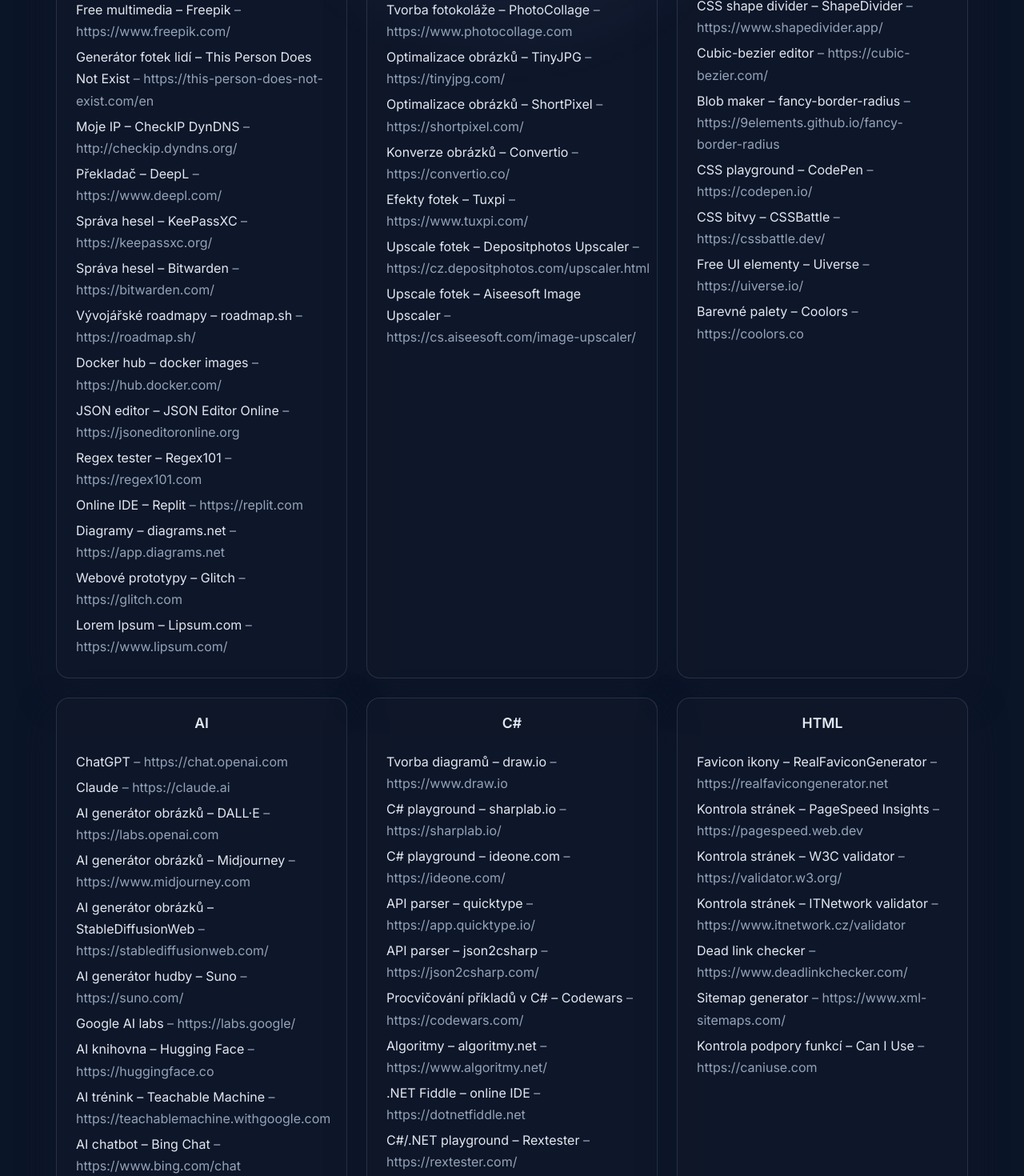
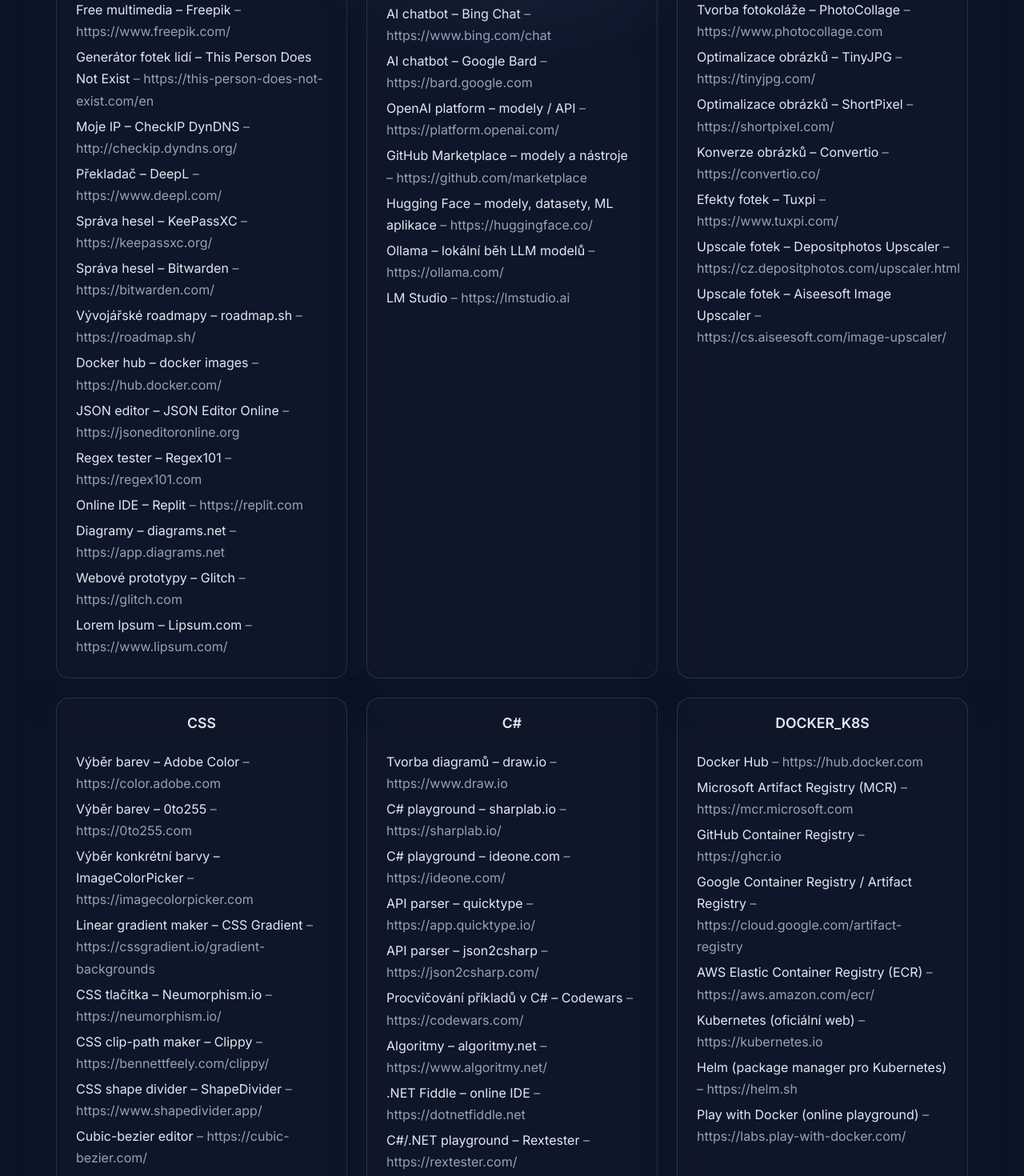
Before and after one commit to TomasSobotaT/Personal_Portfolio_Angular, an Angular app: page /pomucky in a window 1280 px wide. Shown: the part 640-2110 px from the top of the page at 80% size. Built offline with nearby package versions, Linux system fonts and the light colour scheme.

Commit message:
2026 update

```diff
--- a/src/app/core/data-sources/education.datasource.ts
+++ b/src/app/core/data-sources/education.datasource.ts
@@ -3,6 +3,23 @@
 export const EDUCATIONS: Project[] = [
   {
     id: '1',
+    period: '04/2026',
+    title: 'Blazor Deep Dive: From Beginner to Advanced',
+    description:
+      'Kurz blazoru od úvodu přes statické SSR, IS a webAssembly až po komponenty, lifecycle, routing a state management.',
+    tags: ['Blazor', 'IS', 'WebAssembly'],
+    link: 'https://www.udemy.com/course/blazor-deep-dive-from-beginner-to-advanced',
+  },
+  {
+    id: '2',
+    period: '02/2026',
+    title: 'Microsoft Azure – The Complete Guide',
+    description: 'Kompletní kurz Microsoft Azure na Udemy.',
+    tags: ['Microsoft Azure', 'Cloud'],
+    link: 'https://www.udemy.com/course/microsoft-azure-from-zero-to-hero-the-complete-guide',
+  },
+  {
+    id: '3',
     period: '12/2025',
     title: 'Kompletní administrace Microsoft SQL Serveru',
     description:
@@ -10,16 +27,8 @@
     tags: ['MS-SQL', 'T-SQL', 'Databáze'],
     link: 'https://www.gopas.cz/kompletni-administrace-microsoft-sql-serveru_goc6345',
   },
-  // {
-  //   id: '1',
-  //   period: '10/2025',
-  //   title: 'Microsoft Azure – The Complete Guide',
-  //   description: 'Kompletní kurz Microsoft Azure na Udemy.',
-  //   tags: ['Microsoft Azure', 'Cloud'],
-  //   link: 'https://www.udemy.com/course/microsoft-azure-from-zero-to-hero-the-complete-guide',
-  // },
   {
-    id: '2',
+    id: '4',
     period: '09/2025',
     title: 'Angular – The Complete Guide (2025 Edition)',
     description: 'Komplexní kurz Angularu a Typescriptu na Udemy.',
@@ -27,7 +36,7 @@
     link: 'https://www.udemy.com/course/the-complete-guide-to-angular-2',
   },
   {
-    id: '3',
+    id: '5',
     period: '07/2025',
     title: 'Optimalizace výkonu, ladění a škálovatelnost aplikací',
     description:
@@ -36,7 +45,7 @@
     link: 'https://www.gopas.cz/optimalizace-vykonu-ladeni-a-skalovatelnost-aplikaci_goc2126',
   },
   {
-    id: '4',
+    id: '6',
     period: '07/2023',
     title: 'ITNetwork - programátor WWW aplikací C# .NET',
     description:
--- a/src/app/core/data-sources/helper.datasource.ts
+++ b/src/app/core/data-sources/helper.datasource.ts
@@ -167,7 +167,68 @@
       { name: 'REST API tester – Hoppscotch', url: 'https://hoppscotch.io' },
     ],
   },
+  {
+    id: 'CLOUD',
+    title: 'Cloud',
+    items: [
+      {
+        name: 'Microsoft Azure',
+        url: 'https://azure.microsoft.com/cs-cz',
+      },
+      {
+        name: 'Google Cloud',
+        url: 'https://cloud.google.com',
+      },
+      {
+        name: 'AWS (Amazon Web Services)',
+        url: 'https://aws.amazon.com',
+      },
+      {
+        name: 'Hetzner',
+        url: 'https://www.hetzner.com',
+      },
+    ],
+  },
+  {
+    id: 'DOCKER_K8S',
+    title: 'Docker / Kubernetes',
+    items: [
+      {
+        name: 'Docker Hub',
+        url: 'https://hub.docker.com',
+      },
+      {
+        name: 'Microsoft Artifact Registry (MCR)',
+        url: 'https://mcr.microsoft.com',
+      },
 
+      // DOPORUČENÉ NAVÍC
+      {
+        name: 'GitHub Container Registry',
+        url: 'https://ghcr.io',
+      },
+      {
+        name: 'Google Container Registry / Artifact Registry',
+        url: 'https://cloud.google.com/artifact-registry',
+      },
+      {
+        name: 'AWS Elastic Container Registry (ECR)',
+        url: 'https://aws.amazon.com/ecr/',
+      },
+      {
+        name: 'Kubernetes (oficiální web)',
+        url: 'https://kubernetes.io',
+      },
+      {
+        name: 'Helm (package manager pro Kubernetes)',
+        url: 'https://helm.sh',
+      },
+      {
+        name: 'Play with Docker (online playground)',
+        url: 'https://labs.play-with-docker.com/',
+      },
+    ],
+  },
   {
     id: 'AI',
     title: 'AI',
@@ -185,13 +246,33 @@
       },
       { name: 'AI generátor hudby – Suno', url: 'https://suno.com/' },
       { name: 'Google AI labs', url: 'https://labs.google/' },
-      { name: 'AI knihovna – Hugging Face', url: 'https://huggingface.co' },
       {
         name: 'AI trénink – Teachable Machine',
         url: 'https://teachablemachine.withgoogle.com',
       },
       { name: 'AI chatbot – Bing Chat', url: 'https://www.bing.com/chat' },
       { name: 'AI chatbot – Google Bard', url: 'https://bard.google.com' },
+
+      {
+        name: 'OpenAI platform – modely / API',
+        url: 'https://platform.openai.com/',
+      },
+      {
+        name: 'GitHub Marketplace – modely a nástroje',
+        url: 'https://github.com/marketplace',
+      },
+      {
+        name: 'Hugging Face – modely, datasety, ML aplikace',
+        url: 'https://huggingface.co/',
+      },
+      {
+        name: 'Ollama – lokální běh LLM modelů',
+        url: 'https://ollama.com/',
+      },
+      {
+        name: 'LM Studio',
+        url: 'https://lmstudio.ai',
+      },
     ],
   },
 
--- a/src/app/core/data-sources/project.datasource.ts
+++ b/src/app/core/data-sources/project.datasource.ts
@@ -7,10 +7,21 @@
     title: 'Tomáš Sobota Angular Portfolio Website',
     description: 'Stránky osobního portfolia postavené na Angularu',
     tags: [],
-    imageUrl: '/assets/images/projects/asp_pm_1.png',
+    imageUrl: '',
   },
   {
     id: '1',
+    period: '2026',
+    title: 'Reporting & Data Integration',
+    description: `Vývoj a údržba mikroservis pro generování reportů z interních firemních
+      dat a externích zdrojů (MPSV a další portály – API integrace a scraping).
+      Realizace ETL procesů pro migraci a transformaci dat pomocí SSIS do
+      datového skladu. Tvorba a správa reportů v Power BI.`,
+    tags: [],
+    imageUrl: '/assets/images/projects/reporting.png',
+  },
+  {
+    id: '2',
     period: '2025',
     title: 'Payroll & Accounting Migration',
     description: `Spolupráce na migraci a modernizaci mzdového a účetního systému.
@@ -22,7 +33,7 @@
     imageUrl: '/assets/images/projects/payroll.png',
   },
   {
-    id: '2',
+    id: '3',
     period: '2025',
     title: 'Digital Signature Integration (Signi)',
     description: `Vývoj API/mikroservices pro digitální podepisování dokumentů, webhooky a správu signovacích procesů.`,
@@ -30,7 +41,7 @@
     imageUrl: '/assets/images/projects/signi.png',
   },
   {
-    id: '3',
+    id: '4',
     period: '2024',
     title: 'Payroll Data Integration Microservice',
     description: `API/mikroservice pro stažení mzdových podkladů, jejich transformaci a export do účetnictví.`,
@@ -38,7 +49,7 @@
     imageUrl: '/assets/images/projects/payroll_01.png',
   },
   {
-    id: '4',
+    id: '5',
     period: '2024',
     title: 'Generic Codebook Microservice',
     description: `Generická mikroservice pro správu číselníků postavená na minimal API, multi-tenant, reflektivní mapování.`,
@@ -46,7 +57,7 @@
     imageUrl: '/assets/images/projects/codebook.png',
   },
   {
-    id: '5',
+    id: '6',
     period: '2023',
     title: 'Legacy Desktop System Maintenance',
     description: `Údržba a vývoj firemní Windows Forms aplikace (.NET Framework), bugfixing a přidávání funkcí. Migrace logiky do nových microservices.`,
```
Also changed, not shown: src/assets/images/projects/reporting.png (added), 1 other file (tests, documents, lock files or other folders).
